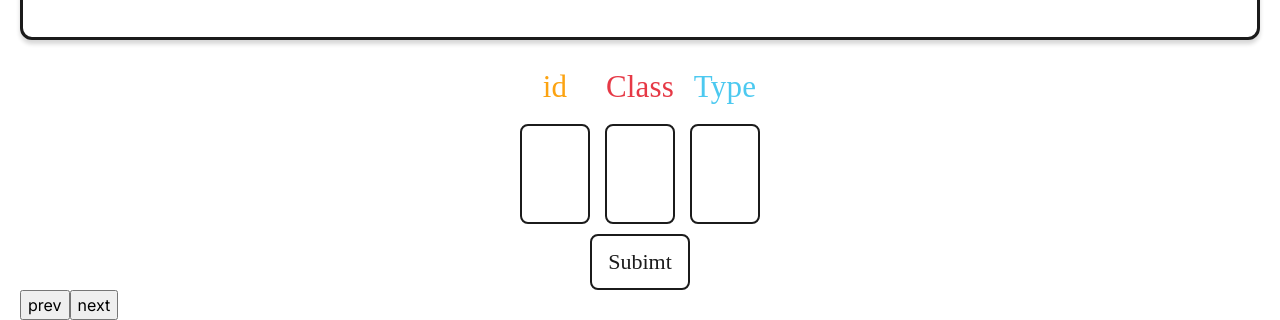
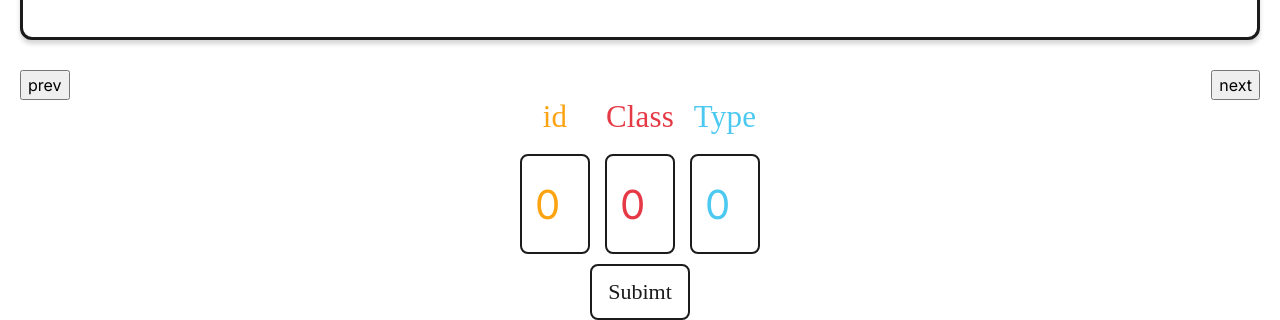
Before and after one commit to Andriikryl/css-specificity, a Next.js app: page / in a window 1280 px wide. Shown: the part 626-946 px from the top of the page. Built offline with nearby package versions, Linux system fonts and the light colour scheme.

Commit message:
add visualyHidden component

```diff
--- a/src/components/mainField/MainField.tsx
+++ b/src/components/mainField/MainField.tsx
@@ -22,9 +22,9 @@ const data = [
 
 export default function MainField() {
   const [current, setCurrent] = useState(0);
-  const [wId, setWId] = React.useState("");
-  const [wClass, setWClass] = React.useState("");
-  const [wType, setWType] = React.useState("");
+  const [wId, setWId] = React.useState("0");
+  const [wClass, setWClass] = React.useState("0");
+  const [wType, setWType] = React.useState("0");
   const [isCorrect, setIsCorrect] = useState<boolean | null>(null);
   const nextSlide = () => {
     setCurrent(current === data.length - 1 ? 0 : current + 1);
@@ -52,6 +52,10 @@ export default function MainField() {
         <div>
           <div className={styles.questions__box}>
             <p className={styles.questions}>{data[current].qestion}</p>
+          </div>
+          <div className={styles.questions__controls}>
+            <button onClick={prevSlide}>prev</button>
+            <button onClick={nextSlide}>next</button>
           </div>
           <form onSubmit={handleSubmit} className={styles.form}>
             <div className={styles.input__wrapper}>
@@ -102,10 +106,6 @@ export default function MainField() {
               Subimt
             </button>
           </form>
-          <div>
-            <button onClick={prevSlide}>prev</button>
-            <button onClick={nextSlide}>next</button>
-          </div>
           <p>
             {isCorrect === true
               ? "Correct answer!"
--- a/src/components/mainField/style.module.css
+++ b/src/components/mainField/style.module.css
@@ -49,6 +49,16 @@
     text-align: center;
 }
 
+.input__group:nth-child(1) .input{
+    color: #fca311;
+}
+.input__group:nth-child(2) .input{
+    color: #e63946;
+}
+.input__group:nth-child(3) .input{
+    color: #4cc9f0;
+}
+
 .label__id{
     overflow: hidden;
     color: #fca311;
@@ -98,3 +108,8 @@
     line-height: 28px;
     cursor: pointer;
 }
+
+.questions__controls{
+    display: flex;
+    justify-content: space-between;
+}
```
Also changed, not shown: src/components/visuallyhidden/VisuallyHidden.tsx (added, +49 -0 lines).
